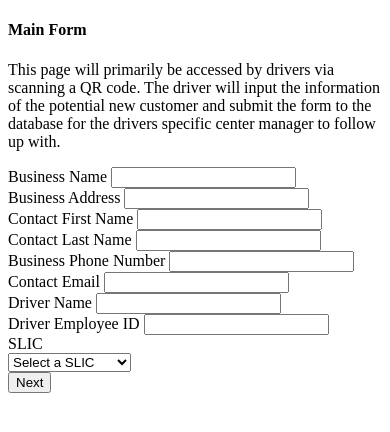
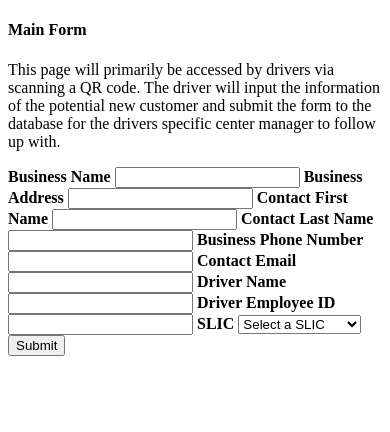
Before and after one commit to tien-han/business-leads, a PHP site: page /views/form.html in a window 390 px wide. Shown: the part 136-568 px from the top of the page. Run offline with PHP 8.4, Linux system fonts and the light colour scheme.

Commit message:
Update navbar on all pages but login, update main form for responsiveness

```diff
--- a/styles/styles.css
+++ b/styles/styles.css
@@ -9,10 +9,7 @@
 
 
 /* --------------------------------Global Styles--------------------------------- */
-/*Used in Main Form*/
-select {
-    margin-left: 7%;
-}
+
 
 /* ------------------------------Navbar Styling------------------------------ */
 .navbar {
--- a/views/contact.html
+++ b/views/contact.html
@@ -1,6 +1,6 @@
 <!--
     @author: Tien Han, Sage Markwardt, Garrett Ballreich
-    @date: 5/7/2024
+    @date: 5/10/2024
     @description: Contact Us page for the UPS Business Leads website
 -->
 
@@ -35,7 +35,7 @@
     </nav>
 
     <div>
-        <!--Form for contacting the UPS team-->
+        <!--Form for Contacting the UPS team-->
         <form action="#" method="post" class="form-container p-5">
             <h4 class="text-center mt-3 form-header">Contact Us</h4>
             <!--First Name-->
--- a/views/faq.html
+++ b/views/faq.html
@@ -1,6 +1,6 @@
 <!--
     @author: Tien Han, Sage Markwardt, Garrett Balreich
-    @date: 5/9/2024
+    @date: 5/10/2024
     @description: Frequently Asked Questions page for the UPS Business Leads website
 -->
 
@@ -8,11 +8,11 @@
 <body>
     <!--  Navbar  -->
     <nav class="navbar navbar-expand-lg navbar-light sticky-top">
-        <button class="navbar-toggler" type="button" data-bs-toggle="collapse" data-bs-target="#navbarSupportedContent"
+        <button class="navbar-toggler ms-auto me-3" type="button" data-bs-toggle="collapse" data-bs-target="#navbarSupportedContent"
                 aria-controls="navbarSupportedContent" aria-expanded="false" aria-label="Toggle navigation">
             <span class="navbar-toggler-icon"></span>
         </button>
-        <div class="collapse navbar-collapse" id="navbarSupportedContent">
+        <div class="collapse navbar-collapse ms-3" id="navbarSupportedContent">
             <ul class="navbar-nav">
                 <li class="nav-item">
                     <a class="nav-link" type="text/html" href="{{ @BASE }}">Home</a>
--- a/views/form.html
+++ b/views/form.html
@@ -1,6 +1,6 @@
 <!--
-    @author: Garrett Ballreich
-    @date: 5/8/2024
+    @author: Garrett Ballreich, Tien Han
+    @date: 5/10/2024
     @description: Business leads form for the UPS Business Leads website
 -->
 
@@ -8,11 +8,11 @@
 <body>
     <!--  Navbar  -->
     <nav class="navbar navbar-expand-lg navbar-light sticky-top">
-        <button class="navbar-toggler" type="button" data-bs-toggle="collapse" data-bs-target="#navbarSupportedContent"
+        <button class="navbar-toggler ms-auto me-3" type="button" data-bs-toggle="collapse" data-bs-target="#navbarSupportedContent"
                 aria-controls="navbarSupportedContent" aria-expanded="false" aria-label="Toggle navigation">
             <span class="navbar-toggler-icon"></span>
         </button>
-        <div class="collapse navbar-collapse" id="navbarSupportedContent">
+        <div class="collapse navbar-collapse ms-3" id="navbarSupportedContent">
             <ul class="navbar-nav">
                 <li class="nav-item">
                     <a class="nav-link" type="text/html" href="{{ @BASE }}">Home</a>
@@ -36,45 +36,47 @@
 
     <div>
         <!--Form for Submitting New Business Leads-->
-        <form action="#" method="post" class="main-form form-container">
-            <h4 class="text-center mt-5 form-header">Main Form</h4>
-            <p class="my-4 px-5">This page will primarily be accessed by drivers via scanning a QR code. The driver will
+        <form action="#" method="post" class="main-form form-container p-5">
+            <h4 class="text-center mt-3 form-header">Main Form</h4>
+            <p class="my-4 px-lg-2">This page will primarily be accessed by drivers via scanning a QR code. The driver will
                 input the information of the potential new customer and submit the form to the database
                 for the drivers specific center manager to follow up with.</p>
-            <label for="businessName">Business Name</label>
-            <input type="text" name="businessName" id="businessName">
-            <br>
-            <label for="businessAddress">Business Address</label>
-            <input type="text" name="businessAddress" id="businessAddress">
-            <br>
-            <label for="firstName">Contact First Name</label>
-            <input type="text" name="firstName" id="firstName">
-            <br>
-            <label for="lastName">Contact Last Name</label>
-            <input type="text" name="lastName" id="lastName">
-            <br>
-            <label for="phoneNum">Business Phone Number</label>
-            <input type="text" name="phoneNum" id="phoneNum">
-            <br>
-            <label for="email">Contact Email</label>
-            <input type="text" name="email" id="email">
-            <br>
-            <label for="driverName">Driver Name</label>
-            <input type="text" name="driverName" id="driverName">
-            <br>
-            <label for="driverID">Driver Employee ID</label>
-            <input type="text" name="driverID" id="driverID">
-            <br>
-            <label for="slic">SLIC</label>
-            <br>
-            <select id="slic" name="slic">
-                <option value="" selected disabled>Select a SLIC</option>
+            <!--Business Name-->
+            <label for="businessName" class="form-label mt-3"><b>Business Name</b></label>
+            <input class="form-control w-100" type="text" name="businessName" id="businessName">
+            <!--Business Address-->
+            <label for="businessAddress" class="form-label mt-3"><b>Business Address</b></label>
+            <input class="form-control w-100" type="text" name="businessAddress" id="businessAddress">
+            <!--Contact First Name-->
+            <label for="firstName" class="form-label mt-3"><b>Contact First Name</b></label>
+            <input class="form-control w-100" type="text" name="firstName" id="firstName">
+            <!--Contact Last Name-->
+            <label for="lastName" class="form-label mt-3"><b>Contact Last Name</b></label>
+            <input class="form-control w-100" type="text" name="lastName" id="lastName">
+            <!--Business Phone Number-->
+            <label for="phoneNum" class="form-label mt-3"><b>Business Phone Number</b></label>
+            <input class="form-control w-100" type="text" name="phoneNum" id="phoneNum">
+            <!--Contact Email-->
+            <label for="email" class="form-label mt-3"><b>Contact Email</b></label>
+            <input class="form-control w-100" type="text" name="email" id="email">
+            <!--Driver Name-->
+            <label for="driverName" class="form-label mt-3"><b>Driver Name</b></label>
+            <input class="form-control w-100" type="text" name="driverName" id="driverName">
+            <!--Driver Employee ID-->
+            <label for="driverID" class="form-label mt-3"><b>Driver Employee ID</b></label>
+            <input class="form-control w-100" type="text" name="driverID" id="driverID">
+            <!--SLIC-->
+            <label for="slic" class="form-label mt-3"><b>SLIC</b></label>
+            <select class="form-select" id="slic" name="slic">
+                <option selected disabled>Select a SLIC</option>
                 <option value="9801">9801 - TUKWILA</option>
                 <option value="9847">9847 - TACOMA</option>
                 <option value="9899">9899 - PACIFIC</option>
             </select>
-            <br>
-            <button class="btn btn-primary" type="submit">Next</button>
+            <!--Button for Form Submission-->
+            <div class="d-flex justify-content-center">
+                <button class="btn btn-primary mt-3" type="submit">Submit</button>
+            </div>
         </form>
     </div>
 
--- a/views/homepage.html
+++ b/views/homepage.html
@@ -1,6 +1,6 @@
 <!--
     @author: Tien Han, Sage Markwardt, Garrett Ballreich
-    @date: 5/8/2024
+    @date: 5/10/2024
     @description: Homepage for the UPS Business Leads website
 -->
 
```
Lines whose indentation alone changed are shown as unchanged.
